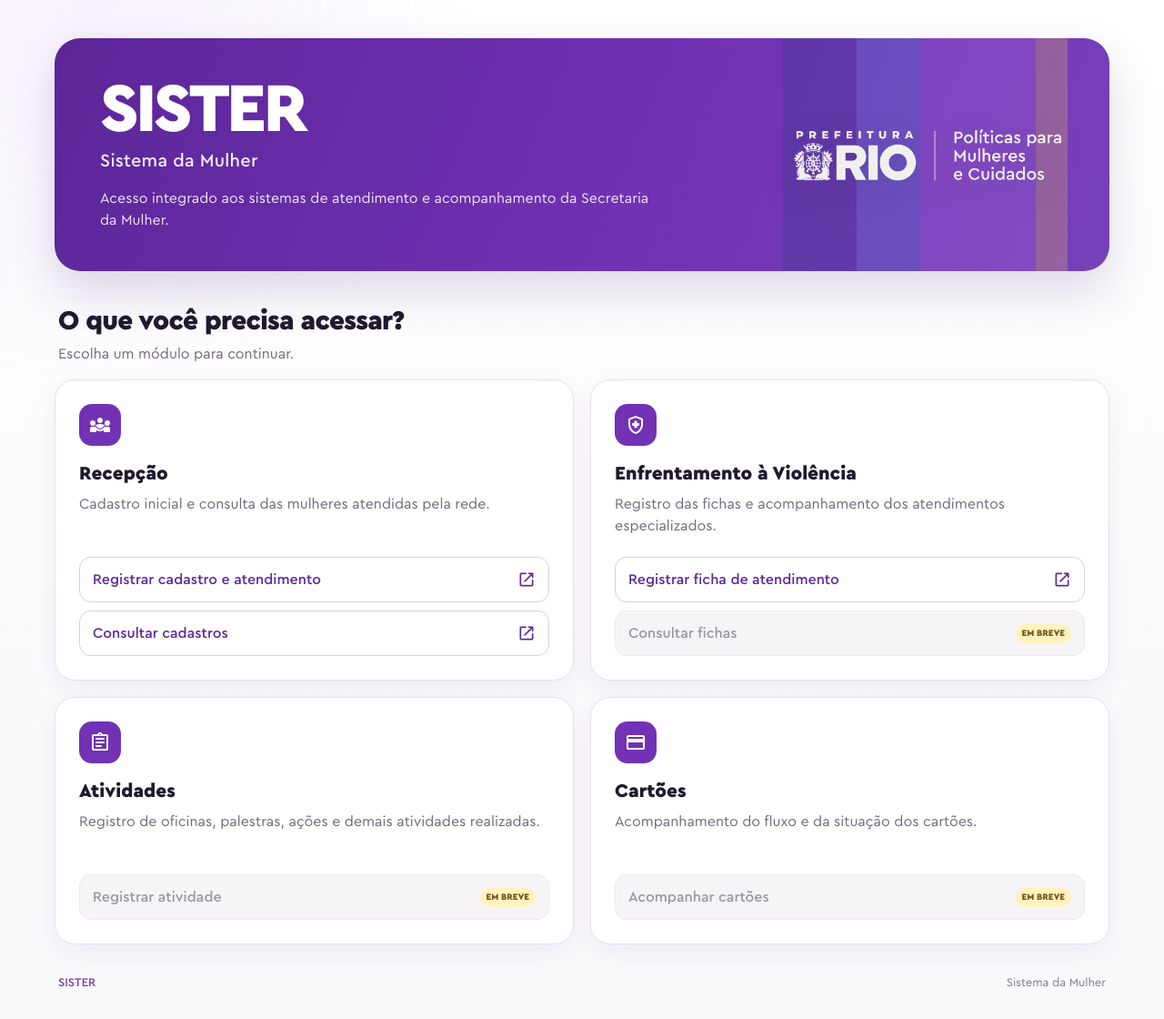
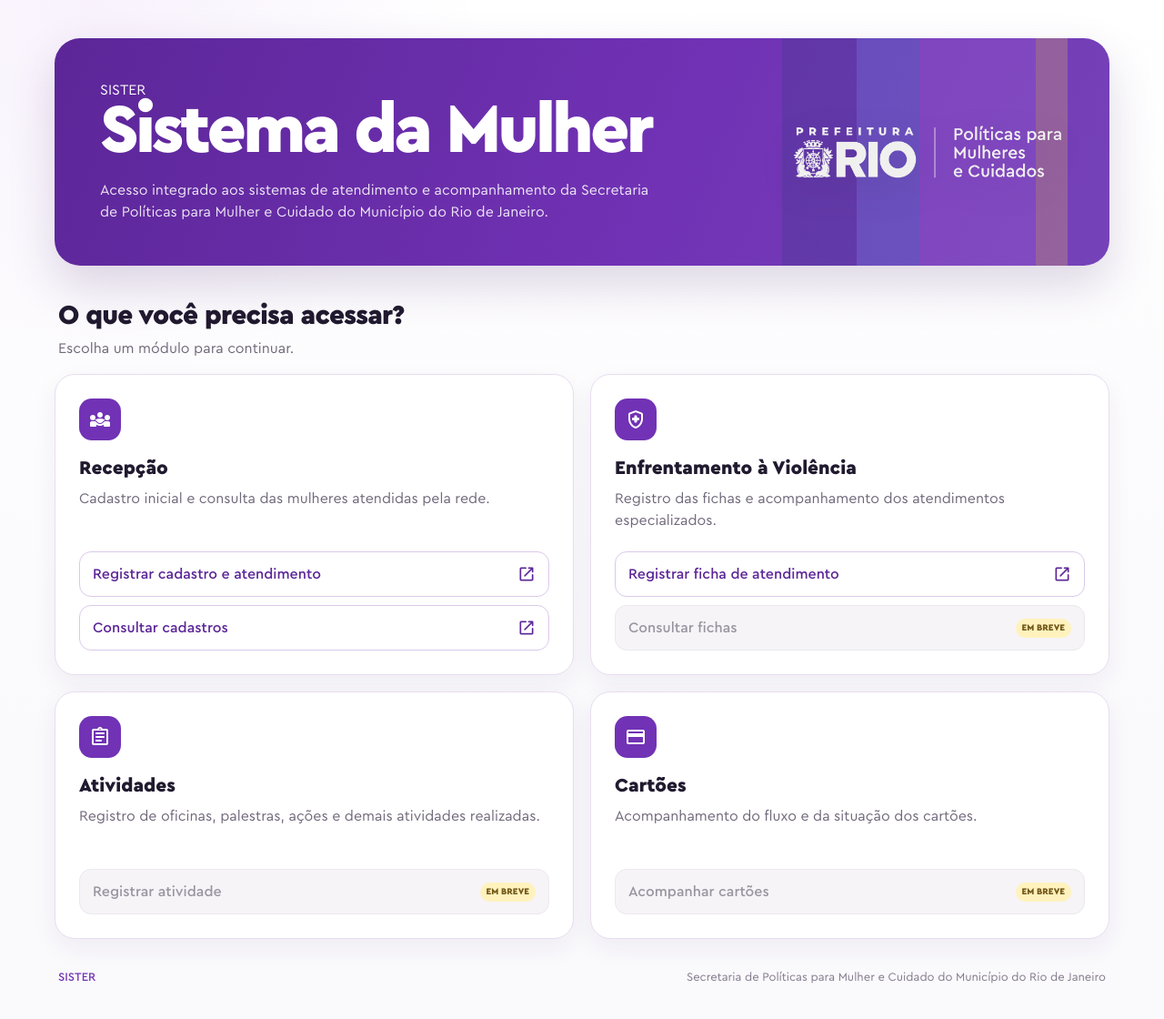
Before and after one commit to SPMRio/sister_easy, a Next.js app: page / in a window 1280 px wide. Shown: the whole page at 91% size. Built offline with nearby package versions, Linux system fonts and the light colour scheme.

Commit message:
content: detalhar recepção e atualizar identidade institucional

```diff
--- a/app/page.tsx
+++ b/app/page.tsx
@@ -62,11 +62,11 @@
     <main className="page">
       <section className="hero">
         <div className="hero-copy">
-          <h1>SISTER</h1>
-          <h2>Sistema da Mulher</h2>
+          <span className="hero-kicker">SISTER</span>
+          <h1>Sistema da Mulher</h1>
           <p>
             Acesso integrado aos sistemas de atendimento e acompanhamento
-            da Secretaria da Mulher.
+            da Secretaria de Políticas para Mulher e Cuidado do Município do Rio de Janeiro.
           </p>
         </div>
 
@@ -130,7 +130,7 @@
 
       <footer>
         <strong>SISTER</strong>
-        <span>Sistema da Mulher</span>
+        <span>Secretaria de Políticas para Mulher e Cuidado do Município do Rio de Janeiro</span>
       </footer>
     </main>
   );
```
